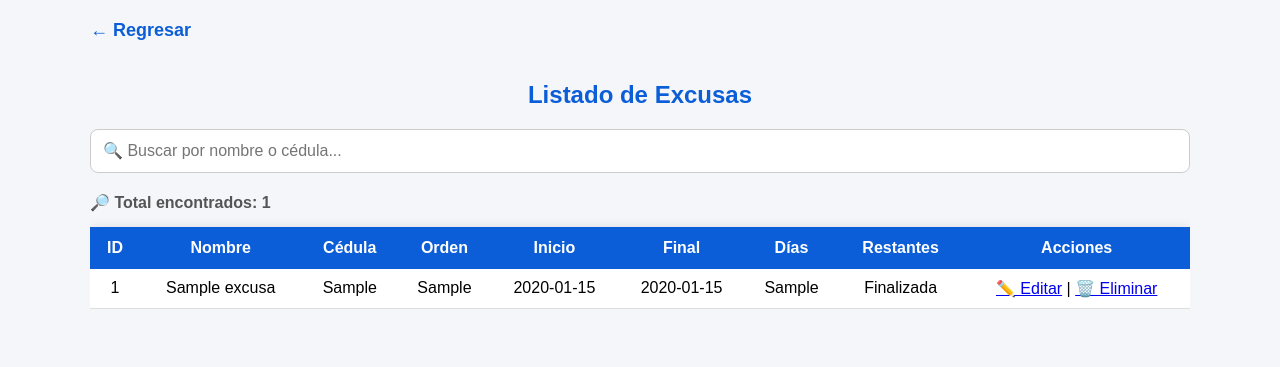
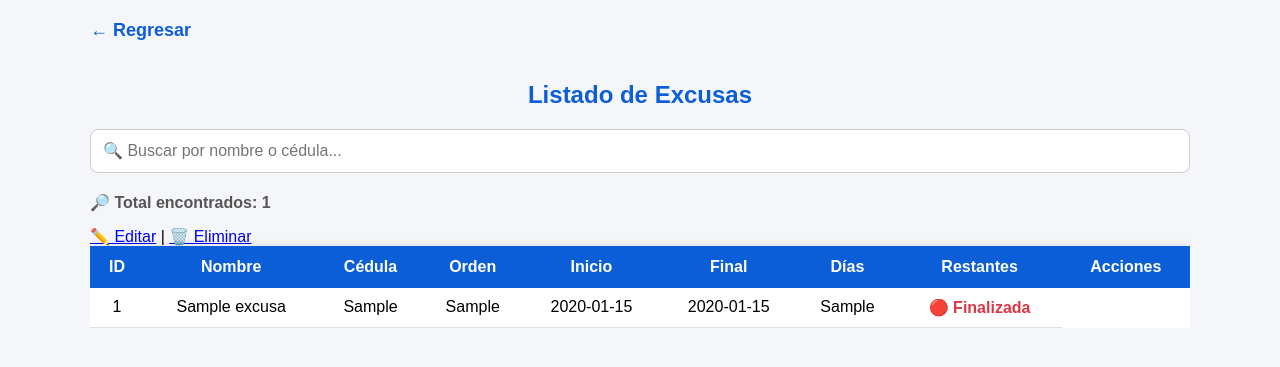
Before and after one commit to danmjp19-boop/control-excusados, a Flask app: page /lista_excusas in a window 1280 px wide. Shown: the top 367 px of the page. Run offline with Flask 3, Linux system fonts and the light colour scheme; tables that the repository leaves empty hold one stand-in row (values such as "Sample post").

Commit message:
Update lista_excusas.html

```diff
--- a/templates/lista_excusas.html
+++ b/templates/lista_excusas.html
@@ -128,8 +128,19 @@ onkeyup="filtrar()">
 <td>{{ e.fecha_inicio }}</td>
 <td>{{ e.fecha_final }}</td>
 <td>{{ e.dias }}</td>
-<td>{{ e.dias_restantes }}</td>
 <td>
+    {% if e.dias_restantes == "Finalizada" %}
+        <span style="color:#dc3545;font-weight:bold;">🔴 Finalizada</span>
+
+    {% elif e.dias_restantes == "Finaliza hoy" %}
+        <span style="color:#fd7e14;font-weight:bold;">🟠 Finaliza hoy</span>
+
+    {% else %}
+        <span style="color:#198754;font-weight:bold;">
+            🟢 {{ e.dias_restantes }} días
+        </span>
+    {% endif %}
+</td>
     <a href="/editar_excusa/{{ e.id }}">✏️ Editar</a>
     |
     <a href="/eliminar_excusa/{{ e.id }}"
```
